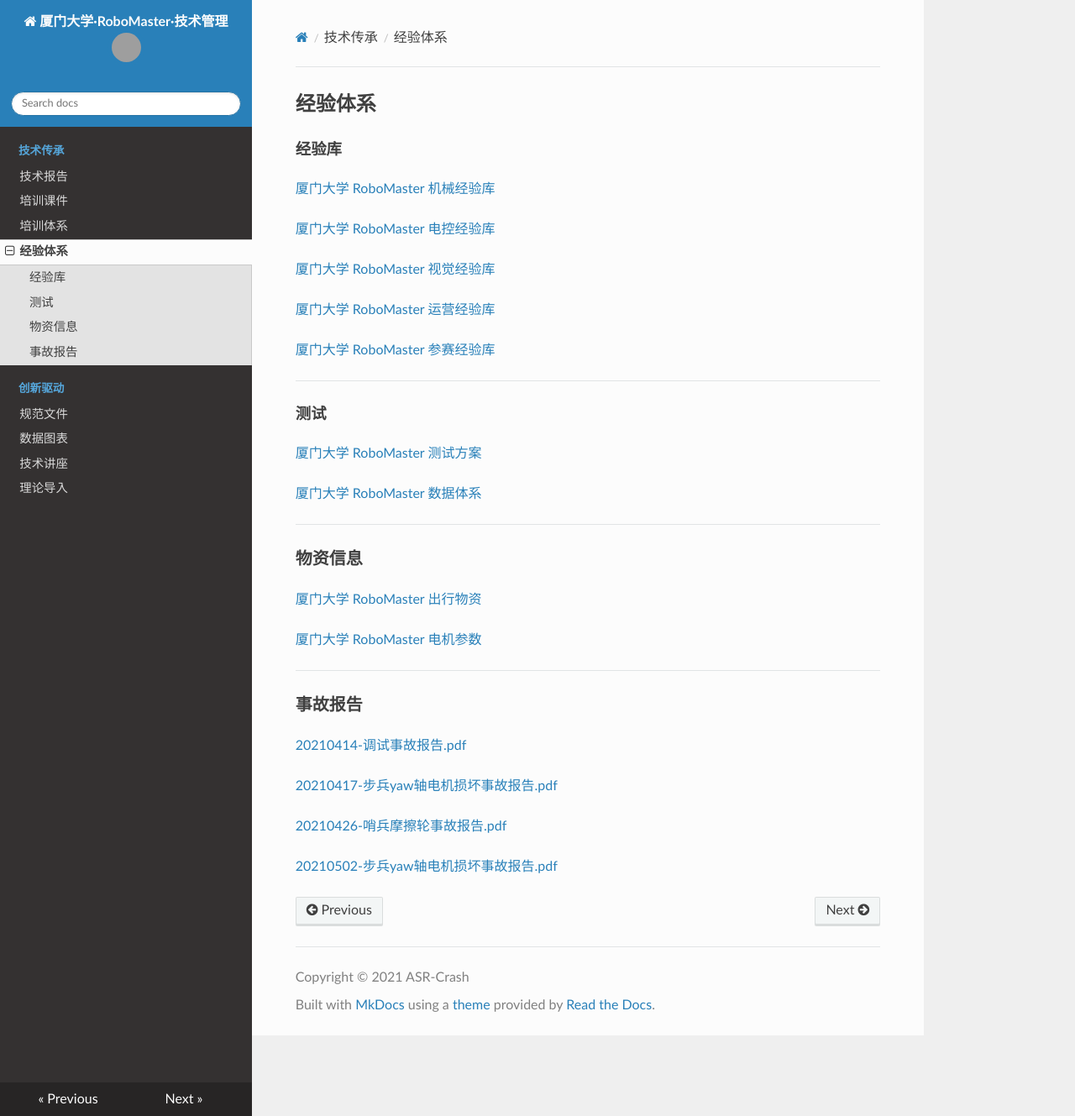
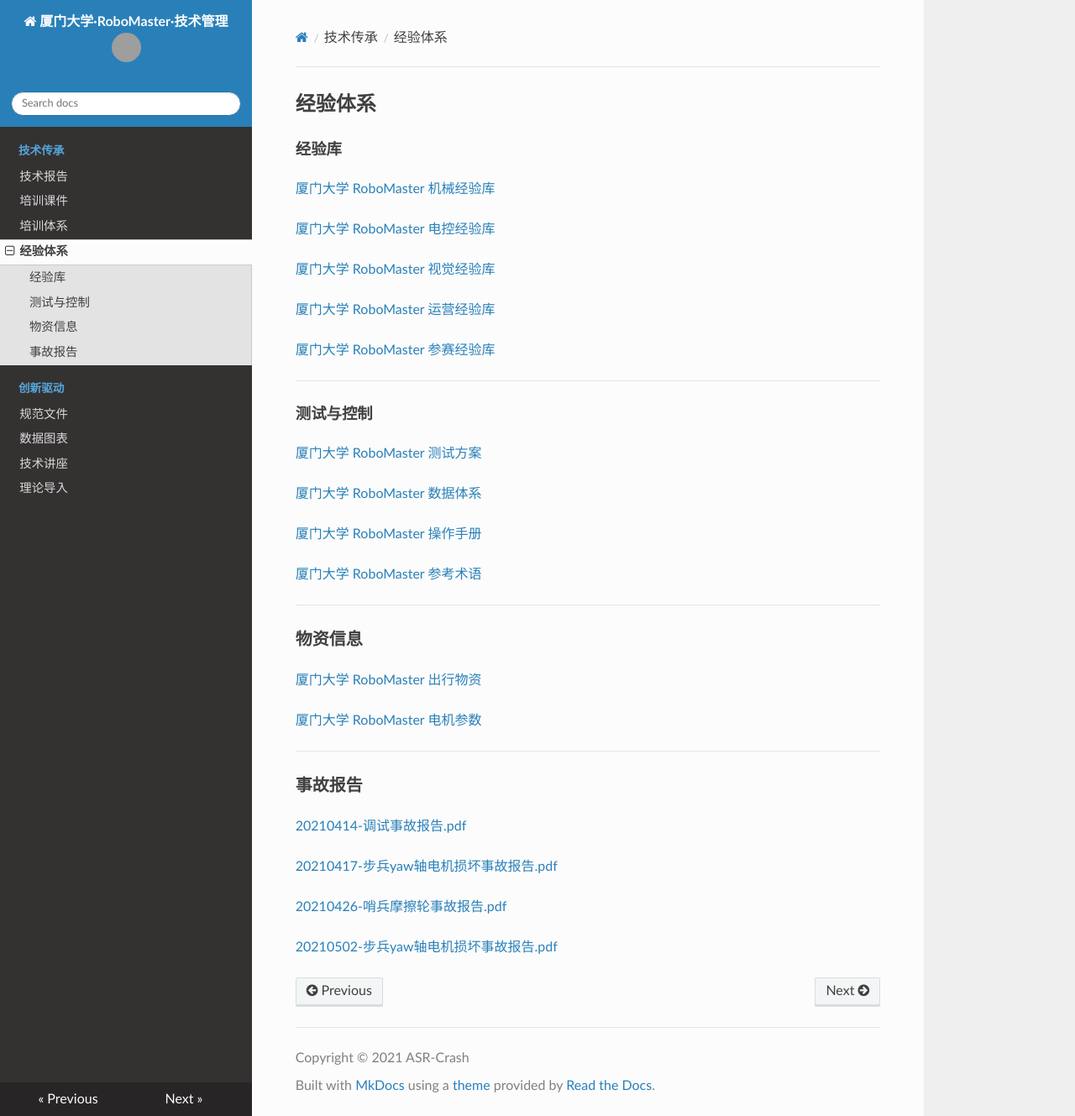
Before and after one commit to ASR-Crash/XMU-RM-Technology-Management, an MkDocs documentation site: the page built from docs/ExperienceSystem.md, in a window 1280 px wide and 1329 px high. Shown: the whole window at 84% size. Built offline with MkDocs 1.6.1, drawn with Linux system fonts in a browser that asks for light colours; nearby versions of some CDN libraries; grey boxes are pictures that could not be loaded.

Commit message:
20210716 11:00

```diff
--- a/docs/ExperienceSystem.md
+++ b/docs/ExperienceSystem.md
@@ -14,11 +14,15 @@
 
 ---
 
-#### 测试
+#### 测试与控制
 
 [厦门大学 RoboMaster 测试方案](https://docs.qq.com/sheet/DR3l1bHd3TW5RdnBa)
 
 [厦门大学 RoboMaster 数据体系](https://docs.qq.com/sheet/DR0xpUlFLSW93eFZk)
+
+[厦门大学 RoboMaster 操作手册](https://docs.qq.com/sheet/DR0VoaW5tZlZKaHFV)
+
+[厦门大学 RoboMaster 参考术语](https://docs.qq.com/sheet/DR1RvTVJoV3hhR05j)
 
 ---
 
```
Also changed, not shown: docs/README.md (+1 -1 lines), 1 other file.
